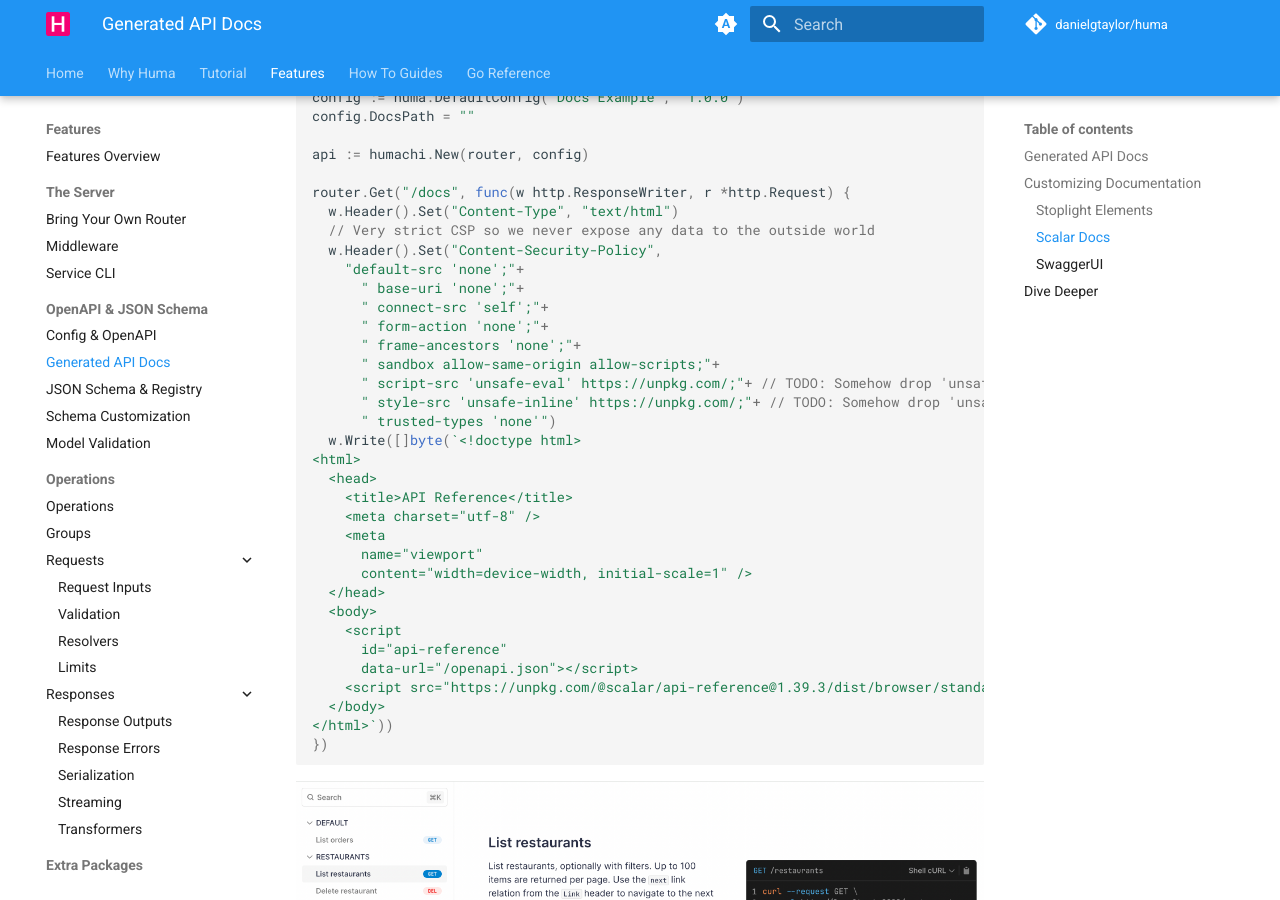
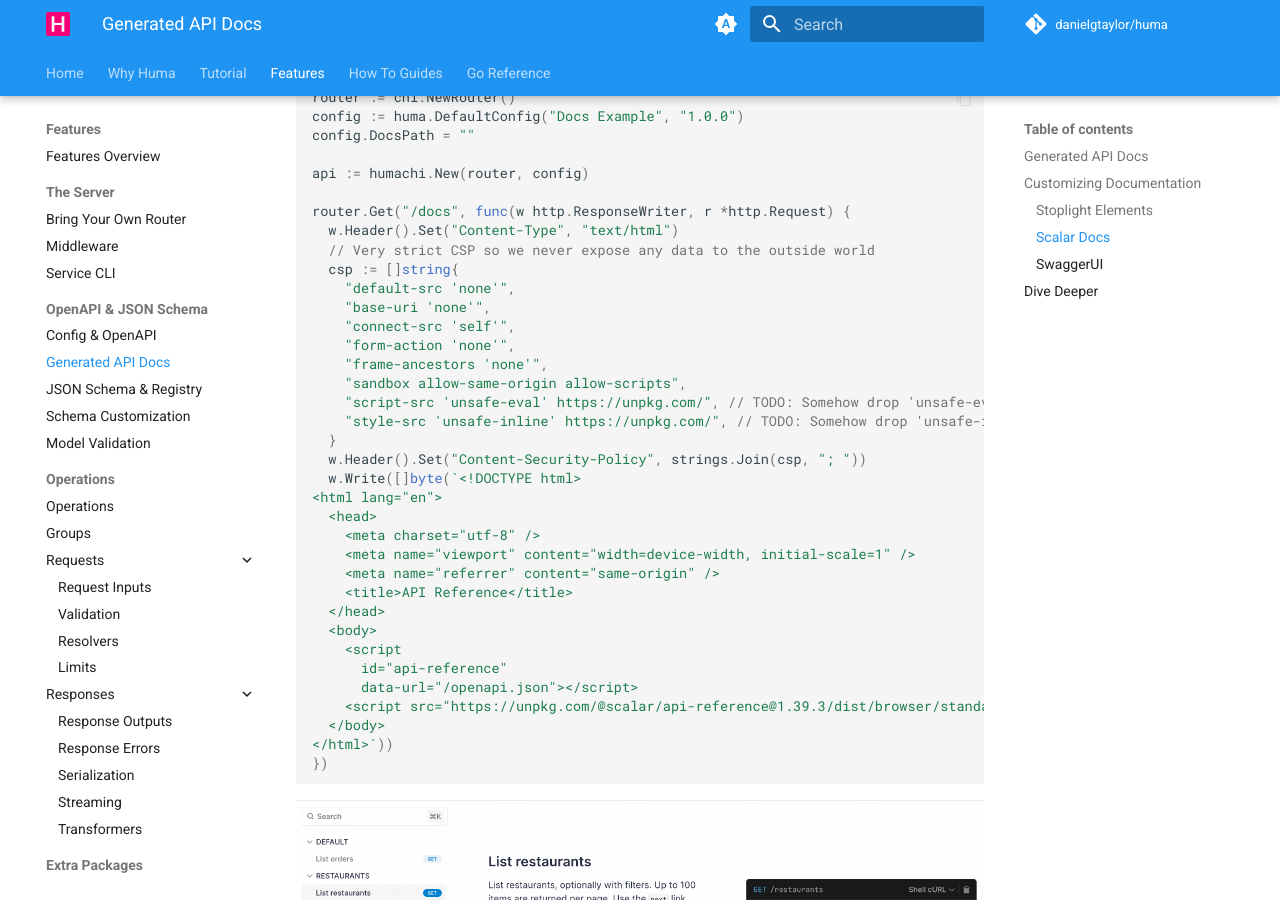
Before and after one commit to danielgtaylor/huma, an MkDocs documentation site: the page built from docs/docs/features/api-docs.md, in a window 1280 px wide and 900 px high, scrolled down 3154 px. Built offline with MkDocs 1.6.1 and Material for MkDocs 9.7.7, drawn with Linux system fonts in a browser that asks for light colours; comment, search, counter and statistics services are not loaded; some of the changed text lies outside the part shown.

Commit message:
chore(api,docs): use uniform HTML structure across all different API doc samples

````diff
--- a/docs/docs/features/api-docs.md
+++ b/docs/docs/features/api-docs.md
@@ -32,22 +32,23 @@ api := humachi.New(router, config)
 router.Get("/docs", func(w http.ResponseWriter, r *http.Request) {
 	w.Header().Set("Content-Type", "text/html")
 	// Very strict CSP so we never expose any data to the outside world
-	w.Header().Set("Content-Security-Policy",
-		"default-src 'none';"+
-			" base-uri 'none';"+
-			" connect-src 'self';"+
-			" form-action 'none';"+
-			" frame-ancestors 'none';"+
-			" sandbox allow-same-origin allow-scripts;"+
-			" script-src https://unpkg.com/;"+
-			" style-src 'unsafe-inline' https://unpkg.com/;"+
-			" trusted-types 'none'")
-	w.Write([]byte(`<!doctype html>
+	csp := []string{
+		"default-src 'none'",
+		"base-uri 'none'",
+		"connect-src 'self'",
+		"form-action 'none'",
+		"frame-ancestors 'none'",
+		"sandbox allow-same-origin allow-scripts",
+		"script-src https://unpkg.com/",
+		"style-src 'unsafe-inline' https://unpkg.com/",
+	}
+	w.Header().Set("Content-Security-Policy", strings.Join(csp, "; "))
+	w.Write([]byte(`<!DOCTYPE html>
 <html lang="en">
   <head>
     <meta charset="utf-8" />
+    <meta name="viewport" content="width=device-width, initial-scale=1, shrink-to-fit=no" />
     <meta name="referrer" content="same-origin" />
-    <meta name="viewport" content="width=device-width, initial-scale=1, shrink-to-fit=no" />
     <title>Docs Example reference</title>
     <link rel="stylesheet" href="https://unpkg.com/@stoplight/elements@9.0.12/styles.min.css" crossorigin integrity="sha384-iVQBHadsD+eV0M5+ubRCEVXrXEBj+BqcuwjUwPoVJc0Pb1fmrhYSAhL+BFProHdV" />
     <script src="https://unpkg.com/@stoplight/elements@9.0.12/web-components.min.js" crossorigin integrity="sha384-2AG+Hh93OYHuMcQJPPLM2671WnQzoHvHXh9FwbRfwMpyMLNc3++q/nJBKeVY0JMo"></script>
@@ -79,24 +80,24 @@ api := humachi.New(router, config)
 router.Get("/docs", func(w http.ResponseWriter, r *http.Request) {
 	w.Header().Set("Content-Type", "text/html")
 	// Very strict CSP so we never expose any data to the outside world
-	w.Header().Set("Content-Security-Policy",
-		"default-src 'none';"+
-			" base-uri 'none';"+
-			" connect-src 'self';"+
-			" form-action 'none';"+
-			" frame-ancestors 'none';"+
-			" sandbox allow-same-origin allow-scripts;"+
-			" script-src 'unsafe-eval' https://unpkg.com/;"+ // TODO: Somehow drop 'unsafe-eval'
-			" style-src 'unsafe-inline' https://unpkg.com/;"+ // TODO: Somehow drop 'unsafe-inline'
-			" trusted-types 'none'")
-	w.Write([]byte(`<!doctype html>
-<html>
+	csp := []string{
+		"default-src 'none'",
+		"base-uri 'none'",
+		"connect-src 'self'",
+		"form-action 'none'",
+		"frame-ancestors 'none'",
+		"sandbox allow-same-origin allow-scripts",
+		"script-src 'unsafe-eval' https://unpkg.com/", // TODO: Somehow drop 'unsafe-eval'
+		"style-src 'unsafe-inline' https://unpkg.com/", // TODO: Somehow drop 'unsafe-inline'
+	}
+	w.Header().Set("Content-Security-Policy", strings.Join(csp, "; "))
+	w.Write([]byte(`<!DOCTYPE html>
+<html lang="en">
   <head>
+    <meta charset="utf-8" />
+    <meta name="viewport" content="width=device-width, initial-scale=1" />
+    <meta name="referrer" content="same-origin" />
     <title>API Reference</title>
-    <meta charset="utf-8" />
-    <meta
-      name="viewport"
-      content="width=device-width, initial-scale=1" />
   </head>
   <body>
     <script
@@ -124,37 +125,38 @@ api := humachi.New(router, config)
 router.Get("/docs", func(w http.ResponseWriter, r *http.Request) {
 	w.Header().Set("Content-Type", "text/html")
 	// Very strict CSP so we never expose any data to the outside world
-	w.Header().Set("Content-Security-Policy",
-		"default-src 'none';"+
-			" base-uri 'none';"+
-			" connect-src 'self';"+
-			" form-action 'none';"+
-			" frame-ancestors 'none';"+
-			" sandbox allow-same-origin allow-scripts;"+
-			" script-src https://unpkg.com/ 'sha256-SWB2p1nUb0MJzt5MoVlrz+PWYxv53T2z7GdKFxZm9i4=';"+
-			" style-src https://unpkg.com/;"+
-			" trusted-types 'none'")
+	csp := []string{
+		"default-src 'none'",
+		"base-uri 'none'",
+		"connect-src 'self'",
+		"form-action 'none'",
+		"frame-ancestors 'none'",
+		"sandbox allow-same-origin allow-scripts",
+		"script-src https://unpkg.com/ 'sha256-pyvxInx2c2C9E/dNMA9dfGa9z3Lhk9YDz1ET62LbfZs='",
+		"style-src https://unpkg.com/",
+	}
+	w.Header().Set("Content-Security-Policy", strings.Join(csp, "; "))
 	w.Write([]byte(`<!DOCTYPE html>
 <html lang="en">
-<head>
-  <meta charset="utf-8" />
-  <meta name="viewport" content="width=device-width, initial-scale=1" />
-  <meta name="description" content="SwaggerUI" />
-  <title>SwaggerUI</title>
-  <link rel="stylesheet" href="https://unpkg.com/swagger-ui-dist@5.30.2/swagger-ui.css" crossorigin integrity="sha384-++DMKo1369T5pxDNqojF1F91bYxYiT1N7b1M15a7oCzEodfljztKlApQoH6eQSKI" />
-</head>
-<body>
-<div id="swagger-ui"></div>
-<script src="https://unpkg.com/swagger-ui-dist@5.30.2/swagger-ui-bundle.js" crossorigin integrity="sha384-bBdB196maIUakX6v2F6J0XcjddQfaENm8kASsYfqTKCZua9xlYNh1AdtL18PGr0D"></script>
-<script>
-  window.onload = () => {
-    window.ui = SwaggerUIBundle({
-      url: '/openapi.json',
-      dom_id: '#swagger-ui',
-    });
-  };
-</script>
-</body>
+  <head>
+    <meta charset="utf-8" />
+    <meta name="viewport" content="width=device-width, initial-scale=1" />
+    <meta name="referrer" content="same-origin" />
+    <title>SwaggerUI</title>
+    <link rel="stylesheet" href="https://unpkg.com/swagger-ui-dist@5.30.2/swagger-ui.css" crossorigin integrity="sha384-++DMKo1369T5pxDNqojF1F91bYxYiT1N7b1M15a7oCzEodfljztKlApQoH6eQSKI" />
+  </head>
+  <body>
+    <div id="swagger-ui"></div>
+    <script src="https://unpkg.com/swagger-ui-dist@5.30.2/swagger-ui-bundle.js" crossorigin integrity="sha384-bBdB196maIUakX6v2F6J0XcjddQfaENm8kASsYfqTKCZua9xlYNh1AdtL18PGr0D"></script>
+    <script>
+      window.onload = () => {
+        window.ui = SwaggerUIBundle({
+          url: '/openapi.json',
+          dom_id: '#swagger-ui',
+        });
+      };
+    </script>
+  </body>
 </html>`))
 })
 ```
````
Also changed, not shown: 1 other file.
